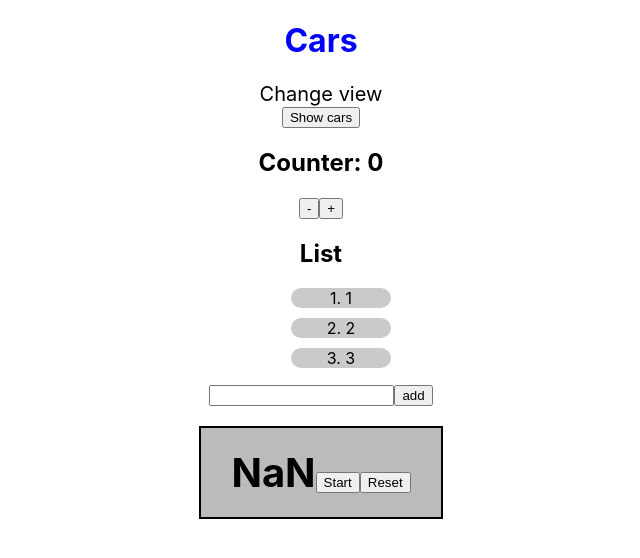
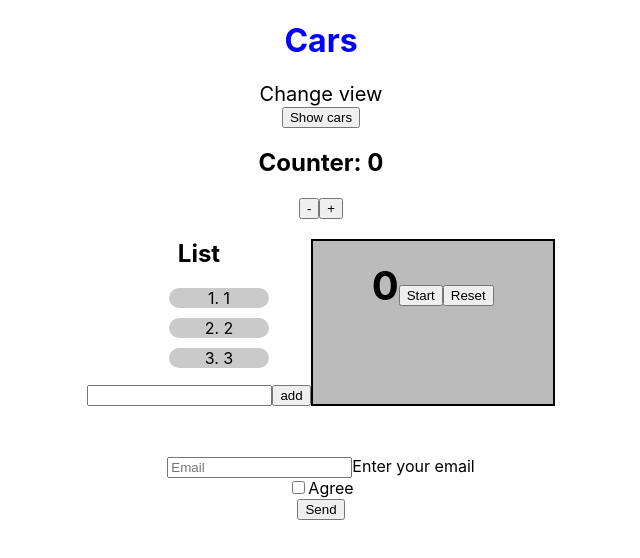
Before and after one commit to AvAValera/practice_react_second, a React (Create React App) app: page / in a window 1280 px wide. Shown: the top 558 px of the page, without its empty margins (319-959 px from the left). Built offline with nearby package versions, Linux system fonts and the light colour scheme.

Commit message:
add form

```diff
--- a/src/App.css
+++ b/src/App.css
@@ -20,3 +20,7 @@
   cursor: pointer;
   background: rgb(47, 0, 255);
 }
+.Practice-block{
+  display: flex;
+  justify-content: center;
+}
--- a/src/App.js
+++ b/src/App.js
@@ -3,10 +3,14 @@ import Cars from './Cars/Cars';
 import Counter from './Counter/Counter'
 import Practice from './Practice/Practice'
 import Timer from './Practice/Timer'
+import Form from './Form/Form'
 import React, { Component } from 'react'
 
 class App extends Component {
-    state = {cars: [
+    constructor(props) {
+        super(props)
+        this.state = {
+            cars: [
                 {name: 'Ford', year: 2016, color: 'red'},
                 {name: 'Opel', year: 2021, color: 'blue'},
                 {name: 'Bmw', year: 2010, color: 'green'},
@@ -18,6 +22,9 @@ class App extends Component {
             columns: 'column',
             counter: 0
         }
+    }
+
+
 
     onChangeName(value, i){
         const car = this.state.cars[i]
@@ -100,8 +107,11 @@ class App extends Component {
                     {cars}
                 </div>
                 <Counter counter={this.state.counter} counterPlus={this.counterPlus} counterMinus={this.counterMinus} />
+                <div className='Practice-block'>
                     <Practice />
                     <Timer />
+                </div>
+                <Form />
             </div>
         )
     }
--- /dev/null
+++ b/src/Form/Form.css
@@ -0,0 +1,3 @@
+.Form{
+    margin: 50px;
+}
--- /dev/null
+++ b/src/Form/Form.jsx
@@ -0,0 +1,67 @@
+import React, { Component } from "react";
+import "./Form.css";
+
+export default class Form extends Component {
+    constructor(props) {
+        super(props);
+        this.state = {
+            email: "",
+            checker: false,
+        };
+        this.checkRef = React.createRef()
+    }
+
+    changeEmail = (e) => {
+        this.setState({ [e.target.name]: e.target.value });
+    };
+    checkValue = (e) => {
+        this.setState({ checker: e.target.checked });
+    };
+    send = (e) => {
+        if (
+            // eslint-disable-next-line
+            !/^(([^<>()[\]\.,;:\s@\"]+(\.[^<>()[\]\.,;:\s@\"]+)*)|(\".+\"))@(([^<>()[\]\.,;:\s@\"]+\.)+[^<>()[\]\.,;:\s@\"]{2,})$/i.test(
+                this.state.email
+            )
+        ) {
+            alert("Please enter correct email");
+        } else if (!this.state.checker) {
+            alert("Please agree!");
+        } else {
+            alert("Well done!");
+            this.setState({
+                email: "",
+                checker: false,
+            });
+        }
+    };
+    mouseEntr = (e) => {
+        this.checkRef.current.focus();
+        console.log(this.checkRef)
+    }
+
+    render() {
+        return (
+            <div onMouseEnter={this.mouseEntr} className="Form">
+                <input
+                    type="email"
+                    name="email"
+                    placeholder="Email"
+                    value={this.state.email}
+                    onChange={this.changeEmail}
+                    ref={this.checkRef}
+                />
+                Enter your email
+                <br />
+                <input
+                    onChange={this.checkValue}
+                    type="checkbox"
+                    checked={this.state.checker}
+                />
+                Agree
+                <br />
+                <button onClick={this.send}>Send</button>
+            </div>
+        );
+    }
+}
--- a/src/Practice/Timer.jsx
+++ b/src/Practice/Timer.jsx
@@ -8,8 +8,15 @@ export default class Timer extends Component {
         messBtn: "Start"
     };
     componentDidMount(){
-        this.setState({timer: parseInt(localStorage.getItem('timer'))})
-
+        if(isNaN(parseInt(localStorage.getItem('timer')))){
+            this.setState({timer: this.state.timer})
+        }
+        else{
+            this.setState({timer: parseInt(localStorage.getItem('timer'))})
+        }
+    }
+    componentWillUnmount(){
+        clearInterval(this.timerr)
     }
     startTime = () => {
         this.setState({start: false})
@@ -33,6 +40,7 @@ export default class Timer extends Component {
         clearInterval(this.timerr)
         this.setState({
             timer: 0,
+            start: true,
             messBtn: "Start"
         })
     }
```
Lines whose indentation alone changed are shown as unchanged.
